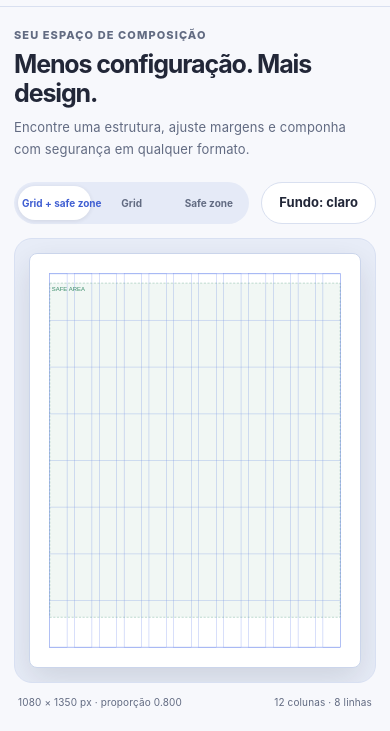
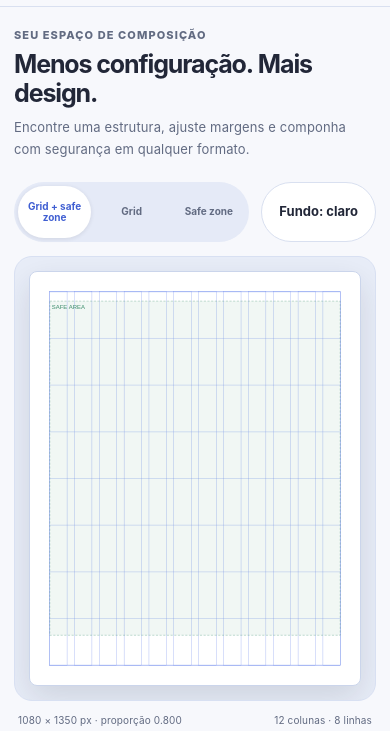
Before and after one commit to studio-gh/layout-studio, a plain HTML site: page index.html in a window 390 px wide. Shown: the part 112-843 px from the top of the page. Drawn offline with Linux system fonts and the light colour scheme.

Commit message:
Improve segmented control wrapping and hero headline spacing

```diff
--- a/index.html
+++ b/index.html
@@ -10,7 +10,7 @@
 .preset-grid{display:grid;grid-template-columns:repeat(2,minmax(0,1fr));gap:8px}.preset{min-width:0;min-height:78px;padding:10px;border:1px solid var(--outline);border-radius:14px;background:var(--surface);text-align:left;color:var(--ink);transition:.18s}.preset:hover{border-color:#a9b9f4;background:#fbfcff}.preset.active{border:2px solid var(--primary);padding:9px;background:var(--primary-soft)}.preset strong{display:block;font-size:12px;line-height:17px;margin-top:7px}.preset span{display:block;font-size:10px;color:var(--muted);line-height:14px}.mini{height:20px;display:flex;gap:2px;align-items:stretch;opacity:.85}.mini i{display:block;border:1px solid var(--primary);background:#dce4ff;flex:1;border-radius:2px}
 .toggle{display:flex;align-items:center;justify-content:space-between;gap:12px;font-size:13px;line-height:20px;color:var(--ink);margin:11px 0}.toggle input{appearance:none;width:38px;height:22px;border-radius:99px;background:#c8cede;position:relative;flex:0 0 auto;transition:.18s}.toggle input:before{content:"";position:absolute;width:16px;height:16px;left:3px;top:3px;background:white;border-radius:50%;box-shadow:0 1px 3px #0003;transition:.18s}.toggle input:checked{background:var(--primary)}.toggle input:checked:before{transform:translateX(16px)}
 .workspace-head{display:flex;justify-content:space-between;align-items:flex-start;gap:16px;margin:0 0 22px}.workspace-head h1{font-size:clamp(25px,2.4vw,34px);line-height:1.16;letter-spacing:-.045em;margin:0 0 8px;font-weight:750}.workspace-head p{margin:0;color:var(--muted);font-size:14px;line-height:22px;max-width:52ch}.chip{display:inline-flex;align-items:center;gap:6px;flex-shrink:0;border-radius:999px;padding:7px 11px;background:var(--lime);color:var(--ink);font-size:10px;font-weight:800;letter-spacing:.06em}
-.stage-toolbar{display:flex;align-items:center;justify-content:space-between;gap:12px;margin-bottom:14px;flex-wrap:wrap}.stage-toolbar .segmented{width:auto;min-width:270px}.stage-toolbar .segmented button{white-space:nowrap}.canvas-wrap{background:#e8edf8;border:1px solid #d8e0f2;border-radius:24px;min-height:560px;display:flex;align-items:center;justify-content:center;padding:clamp(16px,3vw,38px);overflow:hidden;position:relative}.canvas-frame{position:relative;width:min(100%,560px);aspect-ratio:4/5;background:#fff;border:1px solid #cbd5eb;border-radius:8px;box-shadow:0 12px 32px rgba(34,39,56,.13);overflow:hidden;flex-shrink:0}.canvas-frame svg{display:block;width:100%;height:100%}.canvas-caption{display:flex;justify-content:space-between;gap:10px;color:var(--muted);font-size:12px;padding:12px 4px}.workspace-foot{display:flex;gap:8px;align-items:flex-start;margin-top:12px;color:var(--muted);font-size:11px;line-height:17px}
+.stage-toolbar{display:flex;align-items:center;justify-content:space-between;gap:12px;margin-bottom:14px;flex-wrap:wrap}.stage-toolbar .segmented{width:auto;min-width:270px}.stage-toolbar .segmented button{white-space:normal;min-height:52px;padding:8px 12px;line-height:1.15;text-align:center;display:flex;align-items:center;justify-content:center}.canvas-wrap{background:#e8edf8;border:1px solid #d8e0f2;border-radius:24px;min-height:560px;display:flex;align-items:center;justify-content:center;padding:clamp(16px,3vw,38px);overflow:hidden;position:relative}.canvas-frame{position:relative;width:min(100%,560px);aspect-ratio:4/5;background:#fff;border:1px solid #cbd5eb;border-radius:8px;box-shadow:0 12px 32px rgba(34,39,56,.13);overflow:hidden;flex-shrink:0}.canvas-frame svg{display:block;width:100%;height:100%}.canvas-caption{display:flex;justify-content:space-between;gap:10px;color:var(--muted);font-size:12px;padding:12px 4px}.workspace-foot{display:flex;gap:8px;align-items:flex-start;margin-top:12px;color:var(--muted);font-size:11px;line-height:17px}
 .export-stack{display:grid;grid-template-columns:1fr;gap:9px}.export-stack button{text-align:left;padding:13px 14px;border-radius:14px;border:1px solid var(--outline);background:var(--surface);color:var(--ink)!important;font-size:13px;line-height:19px;font-weight:700;display:flex;flex-direction:column;align-items:flex-start;gap:4px;min-width:0;transition:.18s}.export-stack button:hover{border-color:#9db0f2;background:#f9faff}.export-stack button span{display:block;font-weight:400;font-size:11px;line-height:16px;color:var(--muted)!important}.helper{font-size:12px;line-height:18px;color:var(--muted);margin:-5px 0 13px}.note{font-size:11px;line-height:17px;color:var(--muted);background:var(--surface-low);padding:13px;border-radius:14px;margin-top:13px}.statline{display:flex;justify-content:space-between;gap:12px;font-size:12px;line-height:20px;margin:11px 0}.statline span{color:var(--muted)}.statline b{font-variant-numeric:tabular-nums}.toast{position:fixed;bottom:22px;left:50%;transform:translateX(-50%);background:#30364a;color:white;padding:12px 18px;border-radius:999px;font-size:13px;z-index:30;opacity:0;pointer-events:none;transition:opacity .2s;box-shadow:var(--shadow)}.toast.show{opacity:1}.mobile-tabs{display:none}.footer{font-size:11px;line-height:17px;color:var(--muted);margin-top:16px}
 @media(max-width:1180px){.layout{grid-template-columns:260px minmax(340px,1fr)}.rightbar{grid-column:1/-1;border-left:0;border-top:1px solid var(--outline);display:grid;grid-template-columns:1fr 1fr;gap:26px}.rightbar .section{margin:0}.rightbar .section:last-child{display:block}}
 @media(max-width:760px){.topbar{height:64px;padding:0 14px}.brand{font-size:16px}.brand-icon{width:36px;height:36px}.top-actions{gap:6px}.top-actions .hide-mobile{display:none}.top-actions .btn{padding:8px 12px;min-height:38px;font-size:12px}.layout{display:flex;flex-direction:column;min-height:0}.workspace{order:0;padding:20px 14px 24px}.sidebar{order:1;border:0;border-top:1px solid var(--outline);padding:22px 16px}.rightbar{order:2;display:block;border:0;border-top:1px solid var(--outline);padding:22px 16px}.workspace-head{gap:8px}.workspace-head h1{font-size:25px}.workspace-head p{font-size:13px}.workspace-head .chip{display:none}.canvas-wrap{min-height:390px;padding:14px;border-radius:18px}.canvas-frame{width:min(100%,350px)}.stage-toolbar{align-items:stretch}.stage-toolbar .segmented{min-width:0;flex:1}.stage-toolbar .segmented button{font-size:10px;padding:8px 4px}.stage-toolbar>.btn{white-space:nowrap}.canvas-caption{font-size:10px}.mobile-tabs{display:flex;gap:6px;position:sticky;top:64px;background:var(--bg);padding:9px 12px;border-bottom:1px solid var(--outline);z-index:15}.mobile-tabs .btn{flex:1;min-height:36px;padding:7px}.rightbar .section{margin-bottom:22px}.rightbar .export-stack{grid-template-columns:repeat(2,minmax(0,1fr))}.rightbar .export-stack button{height:100%;min-height:112px;padding:11px}.rightbar .export-stack button span{font-size:10px}.footer{padding-bottom:12px}}
@@ -52,8 +52,8 @@
  </div>
 </aside>
 <section class="workspace">
- <div class="workspace-head"><div><div class="eyebrow">Seu espaço de composição</div><h1>Menos configuração. Mais design.</h1><p>Encontre uma estrutura, ajuste margens e componha com segurança em qualquer formato.</p></div><span class="chip">PRÉVIA AO VIVO</span></div>
- <div class="stage-toolbar"><div class="segmented"><button id="viewBoth" class="active">Grid + safe zone</button><button id="viewGrid">Grid</button><button id="viewSafe">Safe zone</button></div><button class="btn" id="toggleBg">Fundo: claro</button></div>
+ <div class="workspace-head"><div><div class="eyebrow">Seu espaço de composição</div><h1>Menos configuração.&nbsp;Mais design.</h1><p>Encontre uma estrutura, ajuste margens e componha com segurança em qualquer formato.</p></div><span class="chip">PRÉVIA AO VIVO</span></div>
+ <div class="stage-toolbar"><div class="segmented"><button id="viewBoth" class="active"><span>Grid + safe<br>zone</span></button><button id="viewGrid">Grid</button><button id="viewSafe">Safe zone</button></div><button class="btn" id="toggleBg">Fundo: claro</button></div>
  <div class="canvas-wrap"><div class="canvas-frame" id="canvasFrame" aria-label="Prévia do layout overlay"><svg id="preview" xmlns="http://www.w3.org/2000/svg" viewBox="0 0 1080 1350" role="img" aria-label="Prévia de grid e safe zones"></svg></div></div>
  <div class="canvas-caption"><span id="dimensions">1080 × 1350 px · proporção 4:5</span><span id="activeSummary">12 colunas · 8 linhas</span></div>
  <div class="workspace-foot">ⓘ <span>A safe zone é uma referência de composição. A interface dos aplicativos pode variar por dispositivo e atualização.</span></div>
```
